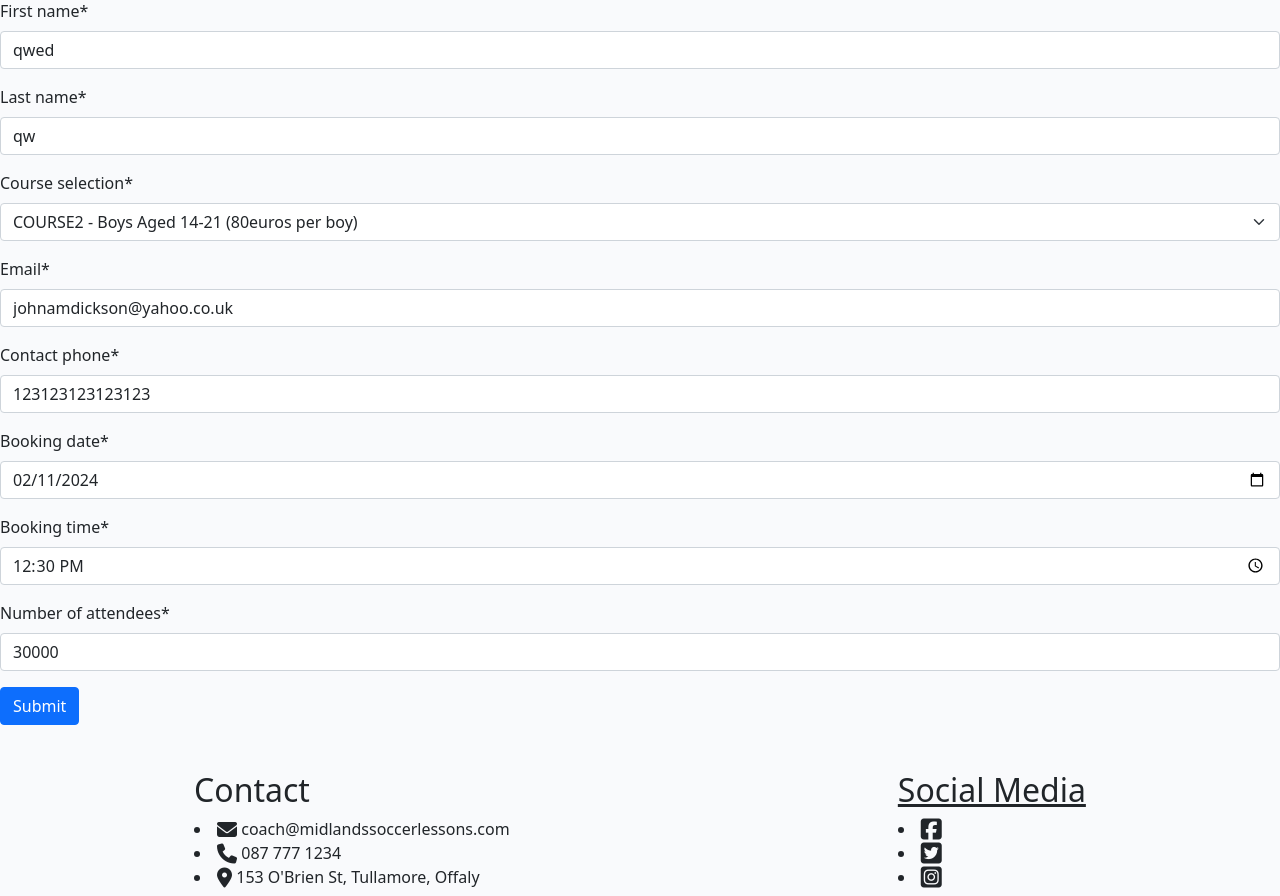
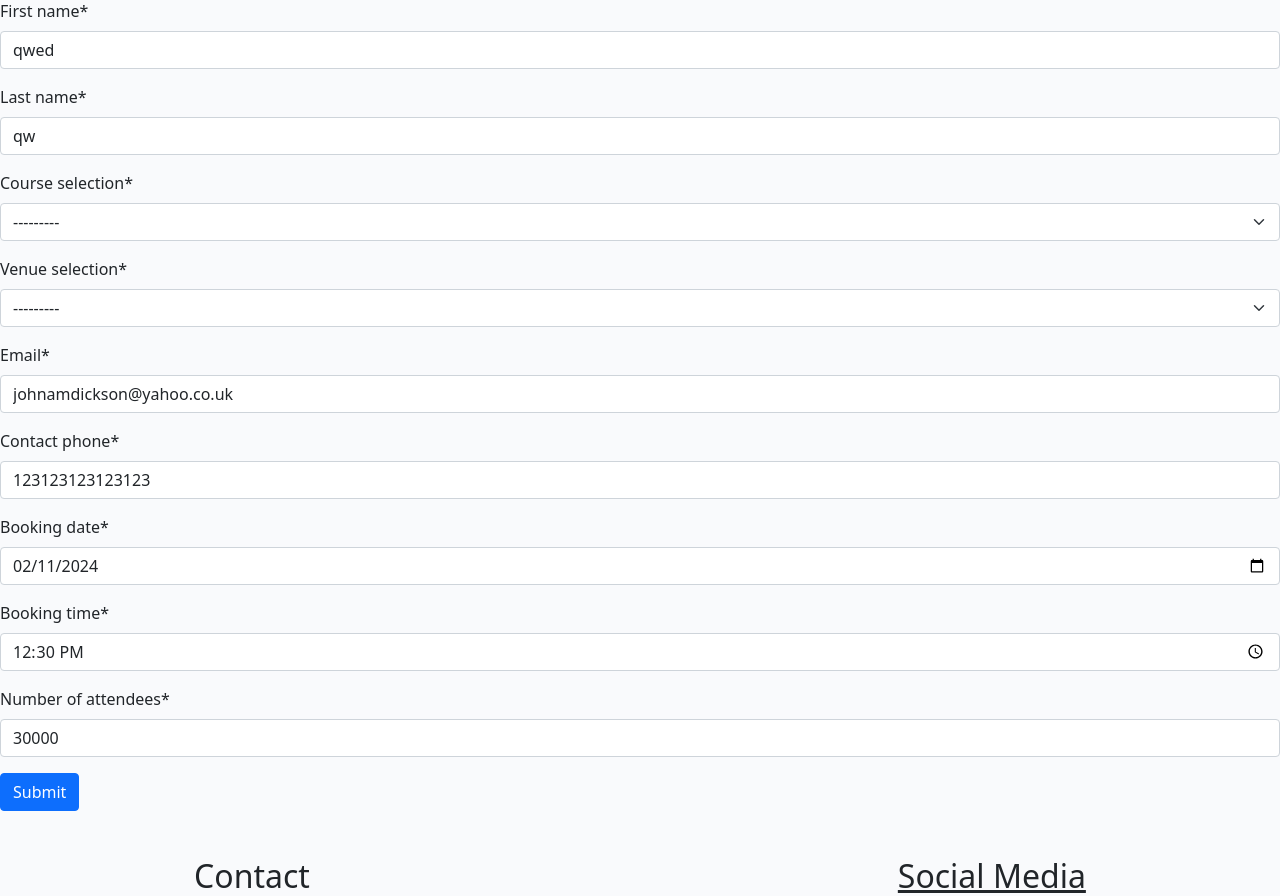
Before and after one commit to nathan-bytecode/midlands-soccer-lessons, a Django app: page /edit_booking/1/ in a window 1280 px wide. Shown: the part 213-1109 px from the top of the page. Run offline with Django 4.2, Linux system fonts and the light colour scheme; a user stored in the database is signed in; data comes from the database, SQL or seed files in the repository; both versions use the stored data as it was after the commit; some libraries are stand-ins or nearby versions; some web fonts are replaced.

Commit message:
'add new venue selection field to booking model and display the user's choice'

```diff
--- a/soccer/forms.py
+++ b/soccer/forms.py
@@ -17,7 +17,7 @@
 
     class Meta:
         model = Booking
-        fields = ['first_name', 'last_name', 'course_selection', 'email', 'contact_phone',
+        fields = ['first_name', 'last_name', 'course_selection', 'venue_selection', 'email', 'contact_phone',
                   'booking_date', 'booking_time', 'number_of_attendees']
 
         widgets = {
--- a/soccer/models.py
+++ b/soccer/models.py
@@ -51,9 +51,15 @@
 # Booking model for when selecting a course
 class Booking(models.Model):
     course_choice = [
-        ('course1', "COURSE1 - Boys Aged 7-14 (60euros per boy)"),
-        ('course2', "COURSE2 - Boys Aged 14-21 (80euros per boy)"),
-        ('course3', "COURSE3 - Girls Aged 9-14 (40euros per girl)"),
+        ('Boys Aged 7-14 (60euros per boy)', "COURSE1 - Boys Aged 7-14 (60euros per boy)"),
+        ('Boys Aged 14-21 (80euros per boy)', "COURSE2 - Boys Aged 14-21 (80euros per boy)"),
+        ('Girls Aged 9-14 (40euros per girl)', "COURSE3 - Girls Aged 9-14 (40euros per girl)"),
+    ]
+
+    venue_choice = [
+        ('Portloaise', "VENUE1 - Portloaise"),
+        ('Tullamore', "VENUE2 - Tullamore"),
+        ('Mullingar', "VENUE3 - Mullingar"),
     ]
 
     user = models.ForeignKey(
@@ -63,6 +69,7 @@
     first_name = models.CharField(max_length=20)
     last_name = models.CharField(max_length=20)
     course_selection = models.CharField(max_length=100, choices=course_choice)
+    venue_selection = models.CharField(max_length=100, choices=venue_choice)
     email = models.EmailField()
     contact_phone = models.CharField(max_length=15, null=False, blank=False)
     booking_date = models.DateField(null=False, blank=False)
--- a/soccer/templates/soccer/profile.html
+++ b/soccer/templates/soccer/profile.html
@@ -31,8 +31,8 @@
           <tr class="tr">
             <div class="booking">
               <td class="td">{{ booking.course_selection }}</td>
+              <td class="td">{{ booking.venue_selection }}</td>
             </div>
-            <td class="td">(Tullamore)</td>
             <td class="td">{{ booking.number_of_attendees }}</td>
             <td class="td">{{ booking.booking_date }}</td>
             <td class="td">{{ booking.booking_time }}</td>
--- a/soccer/views.py
+++ b/soccer/views.py
@@ -44,9 +44,8 @@
         form = BookingForm(request.POST, instance=booking)
         if form.is_valid():
             form.save()
-            messages.add_message(
-                request, messages.success,
-                'Your booking request has been updated.')
+            messages.success(request,
+                             'Your booking request has been updated.')
         return redirect('profile')
     booking = BookingForm(instance=booking)
     context = {
```
Also changed, not shown: db.sqlite3, soccer/migrations/0002_booking_venue_selection.py (added).
